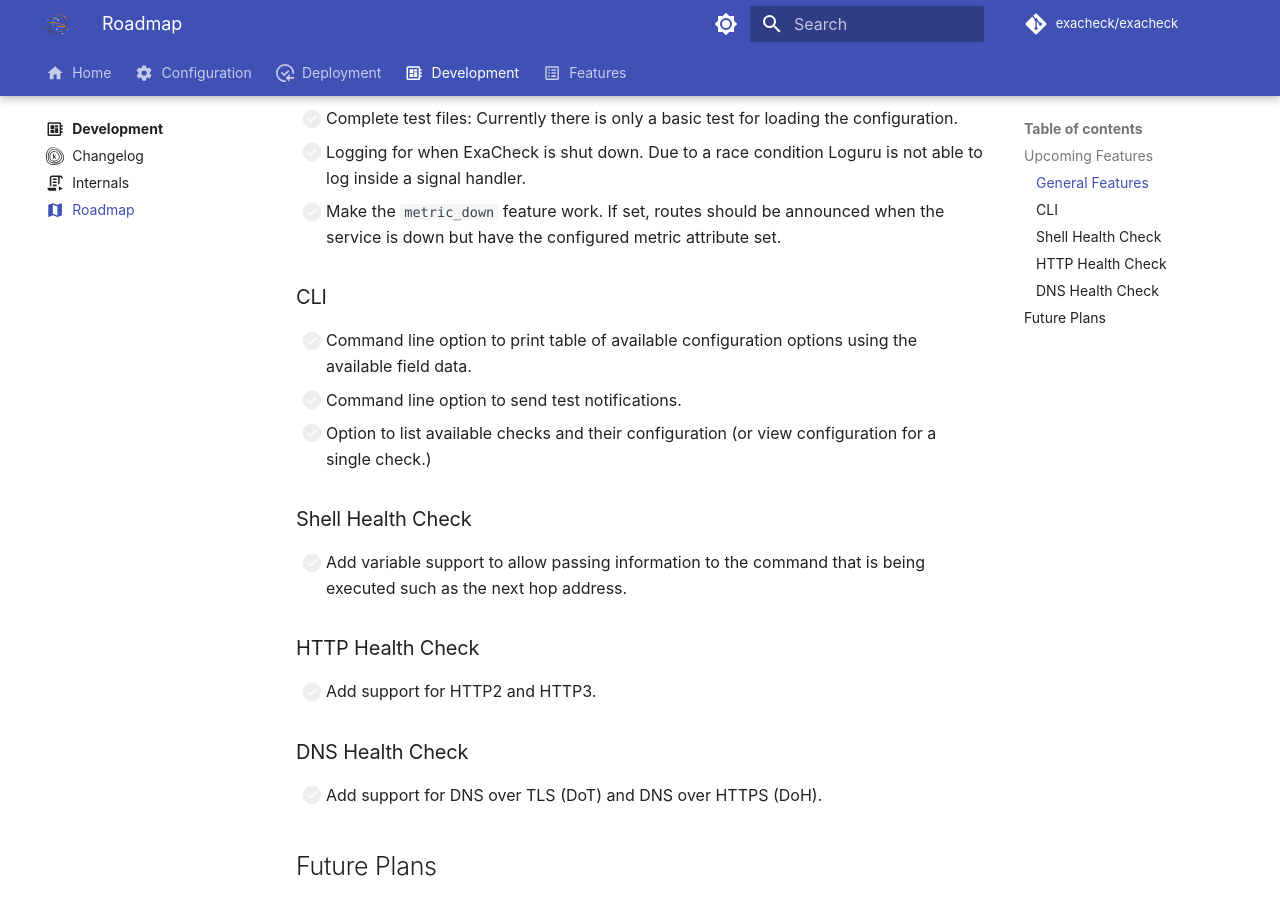
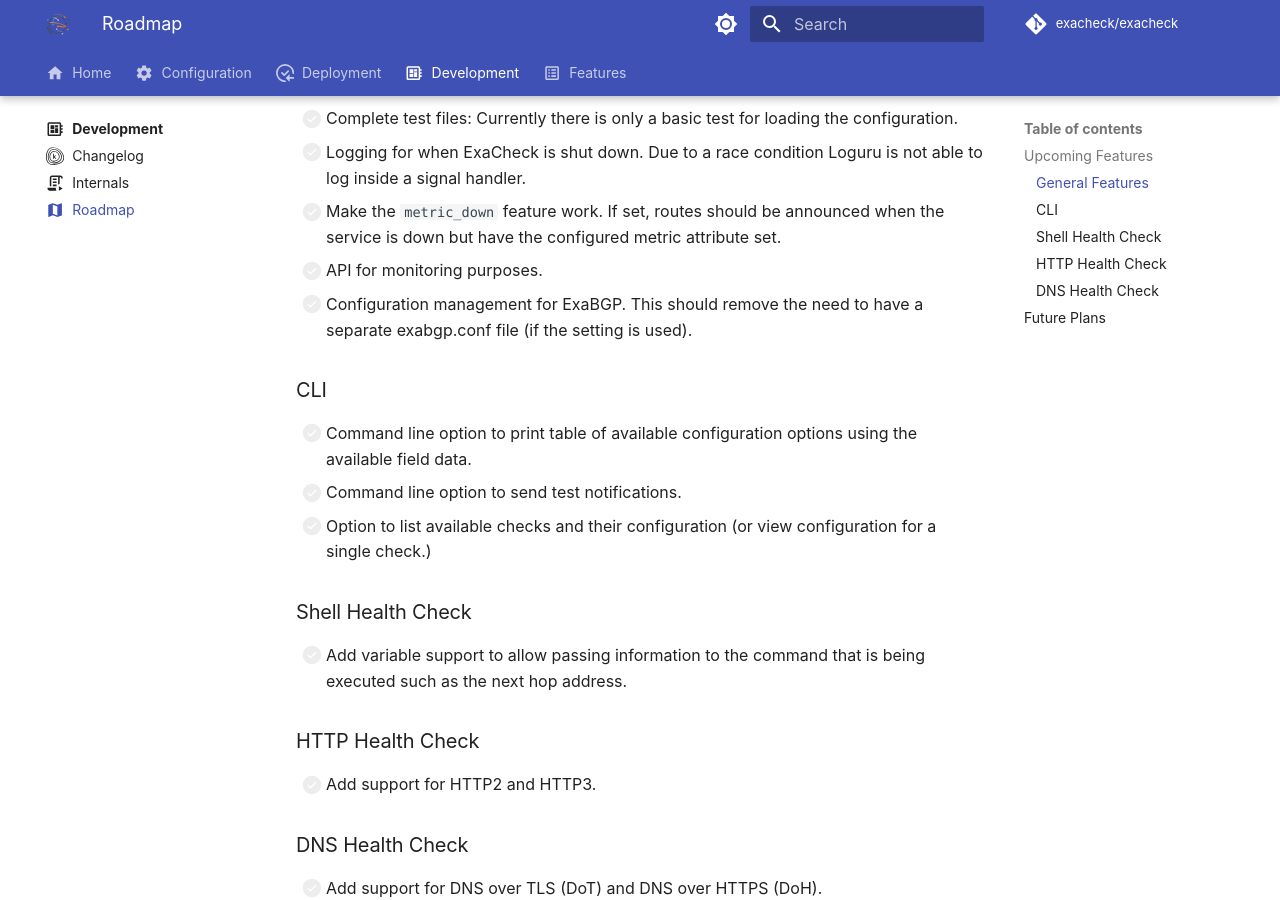
Before and after one commit to exacheck/exacheck-website, an MkDocs documentation site: the page built from docs/development/roadmap.md, in a window 1280 px wide and 900 px high, scrolled down 503 px. Built offline with MkDocs 1.6.1 and Material for MkDocs 9.7.7, drawn with Linux system fonts in a browser that asks for light colours; comment, search, counter and statistics services are not loaded.

Commit message:
update roadmap

```diff
--- a/docs/development/roadmap.md
+++ b/docs/development/roadmap.md
@@ -16,6 +16,8 @@ As I need them I plan to add additional health check methods. Unless there is a
 - [ ] Complete test files: Currently there is only a basic test for loading the configuration.
 - [ ] Logging for when ExaCheck is shut down. Due to a race condition Loguru is not able to log inside a signal handler.
 - [ ] Make the `metric_down` feature work. If set, routes should be announced when the service is down but have the configured metric attribute set.
+- [ ] API for monitoring purposes.
+- [ ] Configuration management for ExaBGP. This should remove the need to have a separate exabgp.conf file (if the setting is used).
 
 ### CLI
 
```
